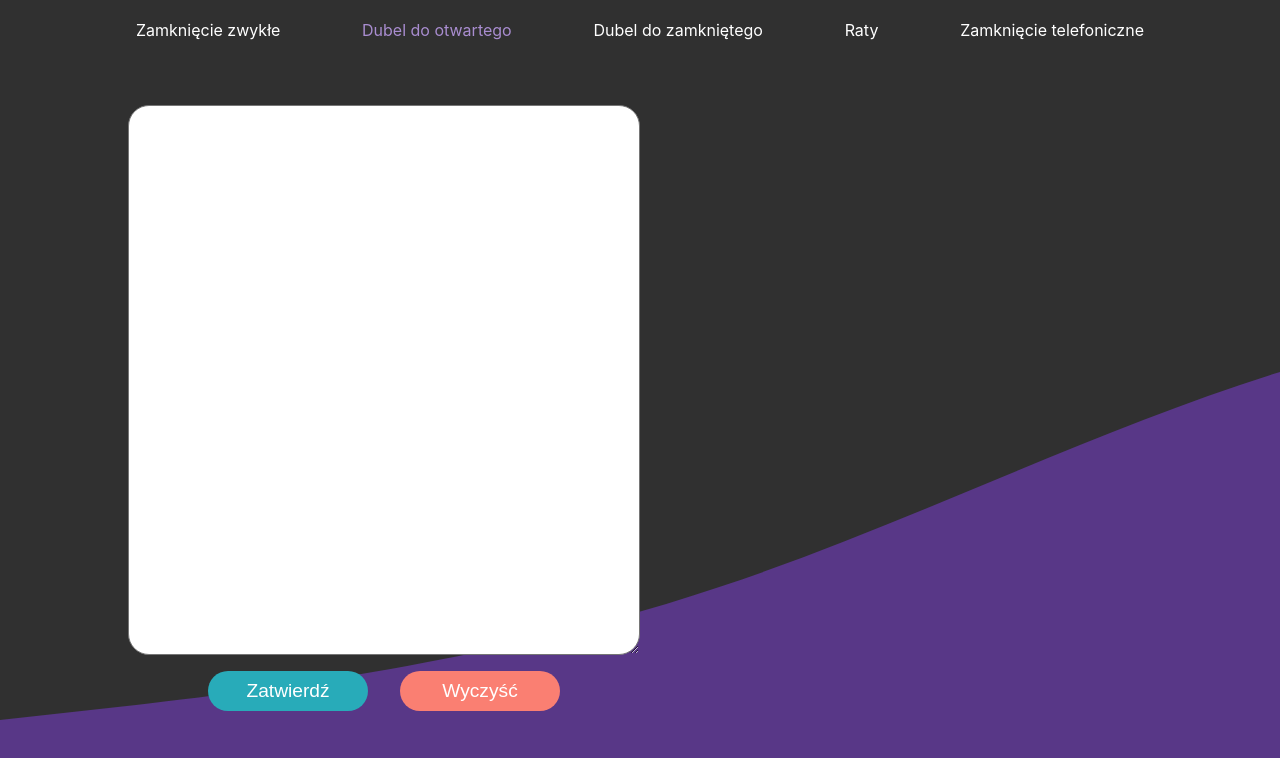
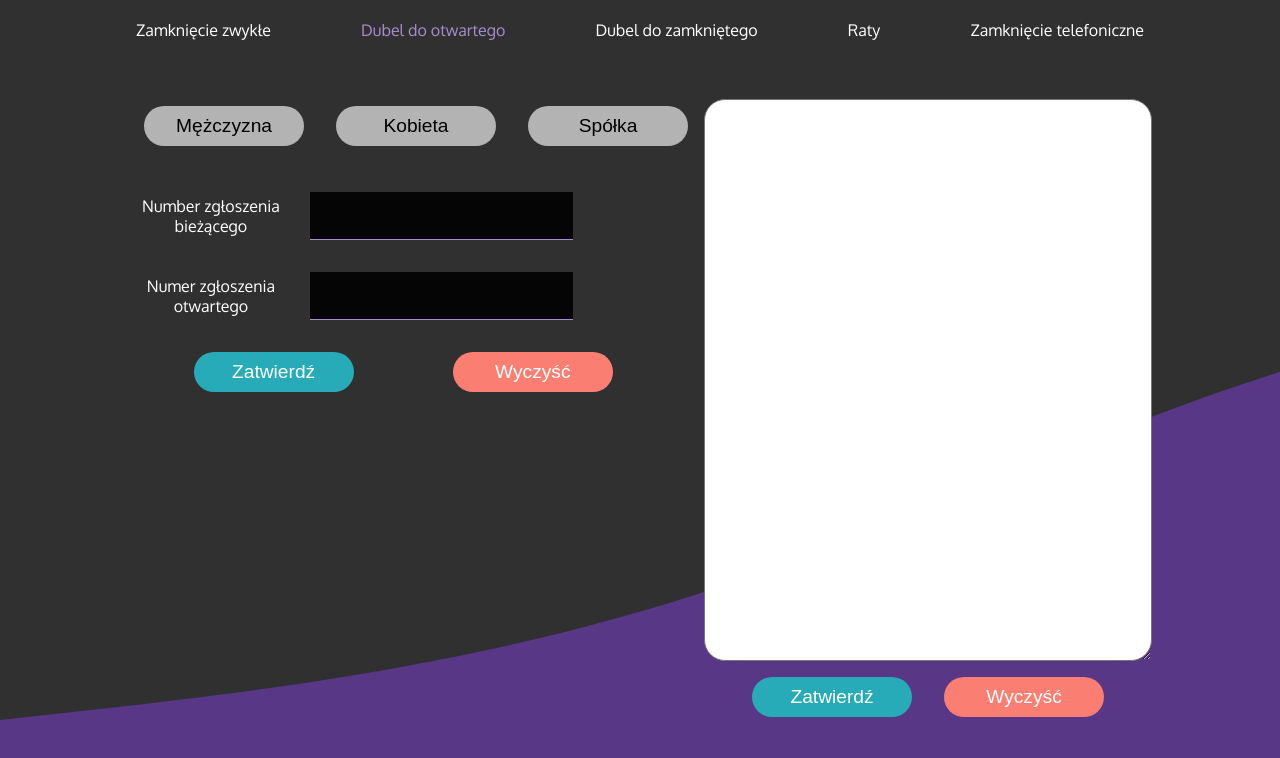
Before and after one commit to kacper-dabrowski/play-helper, a React (Create React App) app: page /support/double-opened in a window 1280 px wide. Shown: the top 758 px of the page. Built offline with nearby package versions, Linux system fonts and the light colour scheme.

Commit message:
Add doubles view

```diff
--- a/src/components/DateInput/StyledDateInput.js
+++ b/src/components/DateInput/StyledDateInput.js
@@ -3,11 +3,10 @@ import styled from "styled-components";
 export const StyledDateInput = styled.input`
   width: 10rem;
   max-height: 40px;
-
   margin-left: 1rem;
   margin-right: 1rem;
   padding: 0;
-
+  font: inherit;
   padding: 0.5rem;
   border-radius: 20px;
   background-color: #b3b3b3;
--- /dev/null
+++ b/src/components/Input/Input.js
@@ -0,0 +1,11 @@
+import React from "react";
+import { StyledInput } from "./StyledInput";
+
+const Input = (props) => (
+  <>
+    {props.labelContent && <label>{props.labelContent}</label>}
+    <StyledInput {...props} />
+  </>
+);
+
+export default Input;
--- /dev/null
+++ b/src/components/Input/StyledInput.js
@@ -0,0 +1,15 @@
+import styled from "styled-components";
+
+export const StyledInput = styled.input`
+  background-color: rgba(0, 0, 0, 0.9);
+  color: white;
+  border: none;
+  border-bottom: 1px solid #a98dd0;
+  outline: none;
+  margin: 1rem;
+  font-size: 1.2rem;
+  padding: 0.5rem;
+  &:focus {
+    border-bottom: 1px solid cyan;
+  }
+`;
--- a/src/components/MainTextarea/StyledMainTextarea.js
+++ b/src/components/MainTextarea/StyledMainTextarea.js
@@ -15,4 +15,7 @@ export const TextAreaButtonsWrapper = styled.div`
 export const StyledMainTextarea = styled.textarea`
   height: 80%;
   border-radius: 21px;
+  padding: 0.5rem;
+  font-family: inherit;
+  resize: vertical;
 `;
--- a/src/containers/Support/Basic/Sections/TypeSection.js
+++ b/src/containers/Support/Basic/Sections/TypeSection.js
@@ -5,7 +5,7 @@ import DateInput from "../../../../components/DateInput/DateInput";
 const TypeSection = () => (
   <>
     <Button title={"Biznesowy"} />
-    <DateInput />
+    <DateInput required={true} />
     <Button title={"Indywidualny"} />
   </>
 );
--- /dev/null
+++ b/src/containers/Support/Double/Double.js
@@ -0,0 +1,22 @@
+import React from "react";
+import ClearButton from "../../../components/ClearButton/ClearButton";
+import ConfirmButton from "../../../components/ConfirmButton/ConfirmButton";
+import InputSection from "./Sections/InputSection";
+import SexSection from "./Sections/SexSection";
+import { ConfirmButtonsWrapper, StyledSexSection } from "./StyledDouble";
+
+const Double = (props) => {
+  return (
+    <div>
+      <StyledSexSection>
+        <SexSection />
+      </StyledSexSection>
+      <InputSection type={props.type} />
+      <ConfirmButtonsWrapper>
+        <ConfirmButton />
+        <ClearButton />
+      </ConfirmButtonsWrapper>
+    </div>
+  );
+};
+export default Double;
--- /dev/null
+++ b/src/containers/Support/Double/Sections/InputSection.js
@@ -0,0 +1,23 @@
+import React from "react";
+import Input from "../../../../components/Input/Input";
+import { StyledInputSection } from "../StyledDouble";
+
+const InputSection = ({ type }) => {
+  if (type === "closed") {
+    return (
+      <StyledInputSection>
+        <Input labelContent={"Number zgłoszenia bieżącego"} />
+        <Input labelContent={"Numer zgłoszenia zamkniętego"} />
+      </StyledInputSection>
+    );
+  } else if (type === "opened") {
+    return (
+      <StyledInputSection>
+        <Input labelContent={"Number zgłoszenia bieżącego"} />
+        <Input labelContent={"Numer zgłoszenia otwartego"} />
+      </StyledInputSection>
+    );
+  }
+};
+
+export default InputSection;
--- /dev/null
+++ b/src/containers/Support/Double/Sections/SexSection.js
@@ -0,0 +1,12 @@
+import React from "react";
+import Button from "../../../../components/Button/Button";
+
+const SexSection = () => (
+  <>
+    <Button title={"Mężczyzna"} />
+    <Button title={"Kobieta"} />
+    <Button title={"Spółka"} />
+  </>
+);
+
+export default SexSection;
--- /dev/null
+++ b/src/containers/Support/Double/StyledDouble.js
@@ -0,0 +1,30 @@
+import styled from "styled-components";
+
+export const StyledInputSection = styled.div`
+  display: grid;
+  grid-template-columns: 1fr 1fr;
+  grid-template-rows: 80px 80px;
+  justify-items: center;
+  align-content: center;
+  width: 80%;
+  & label {
+    align-self: center;
+    justify-self: center;
+  }
+`;
+
+export const StyledSexSection = styled.div`
+  display: grid;
+  justify-content: center;
+  align-items: center;
+  grid-template-columns: 1fr 1fr 1fr;
+  grid-template-rows: 100px;
+`;
+export const ConfirmButtonsWrapper = styled.div`
+  width: 90%;
+  display: flex;
+  justify-content: space-around;
+  align-items: center;
+
+  margin: 1rem 1rem 0 1rem;
+`;
--- a/src/containers/Support/Support.js
+++ b/src/containers/Support/Support.js
@@ -1,8 +1,8 @@
 import React from "react";
 import { Route, Switch } from "react-router";
 import MainTextarea from "../../components/MainTextarea/MainTextarea";
-import { StyledMainTextarea } from "../../components/MainTextarea/StyledMainTextarea";
 import Basic from "./Basic/Basic";
+import Double from "./Double/Double";
 import { Container, StyledSupport } from "./StyledSupport";
 import NavbarItems from "./SupportNavbar/NavbarItems/NavbarItems";
 const Support = () => (
@@ -13,7 +13,12 @@ const Support = () => (
         <Route path={"/support/basic"}>
           <Basic />
         </Route>
-        <Route path={"/support/double-closed"}>Hello closed!</Route>
+        <Route path={"/support/double-opened"}>
+          <Double type={"opened"} />
+        </Route>
+        <Route path={"/support/double-closed"}>
+          <Double type={"closed"} />
+        </Route>
       </Switch>
       <MainTextarea />
     </Container>
--- a/src/index.css
+++ b/src/index.css
@@ -1,10 +1,8 @@
+@import url("https://fonts.googleapis.com/css2?family=Oxygen&display=swap");
 body {
   margin: 0;
   padding: 0;
-
-  font-family: -apple-system, BlinkMacSystemFont, "Segoe UI", "Roboto", "Oxygen",
-    "Ubuntu", "Cantarell", "Fira Sans", "Droid Sans", "Helvetica Neue",
-    sans-serif;
+  font-family: "Oxygen", sans-serif;
   -webkit-font-smoothing: antialiased;
   -moz-osx-font-smoothing: grayscale;
   box-sizing: border-box;
```
